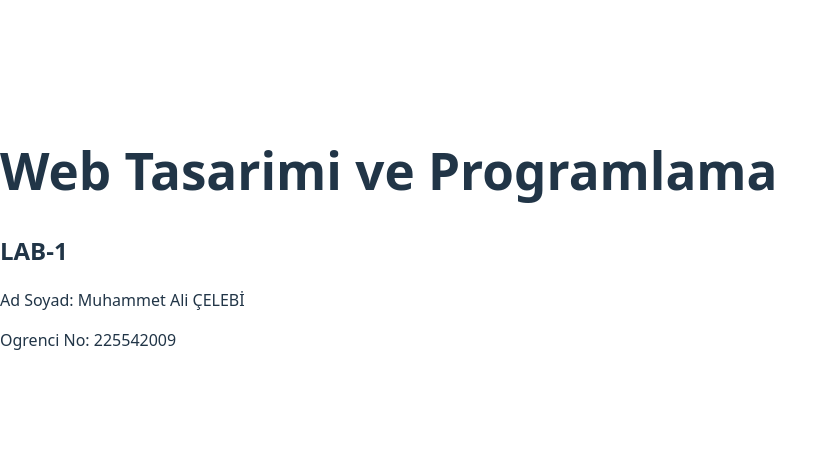
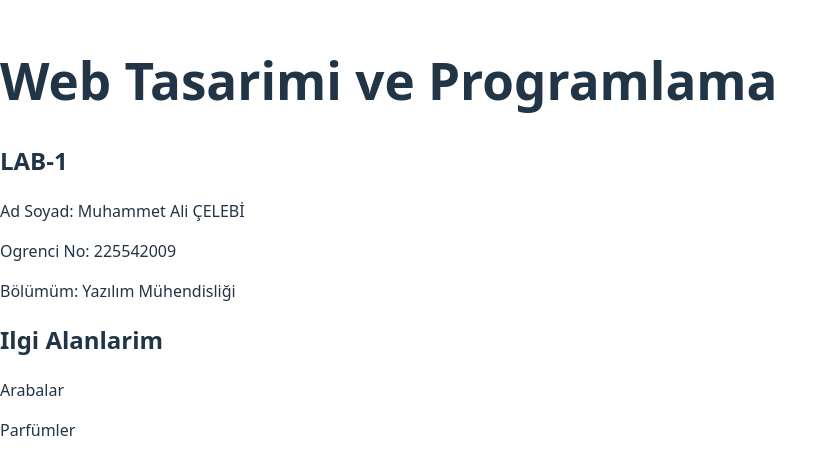
Before and after one commit to MRCELEBI51/web-lab-hello, a React (Vite) app: page / in a window 1280 px wide. Shown: the part 162-636 px from the top of the page, without its empty margins (0-837 px from the left). Built offline with nearby package versions, Linux system fonts and the light colour scheme.

Commit message:
ilgi alanları ve bölüm kısmı eklendi

```diff
--- a/src/App.tsx
+++ b/src/App.tsx
@@ -5,6 +5,11 @@ function App(){
       <h2>LAB-1</h2>
       <p> Ad Soyad: Muhammet Ali ÇELEBİ</p>
       <p> Ogrenci No: 225542009</p>
+      <p> Bölümüm: Yazılım Mühendisliği</p>
+      <h2>Ilgi Alanlarim</h2>
+      <p>Arabalar</p>
+      <p>Parfümler</p>
+
     </div>
   )
 }
```
